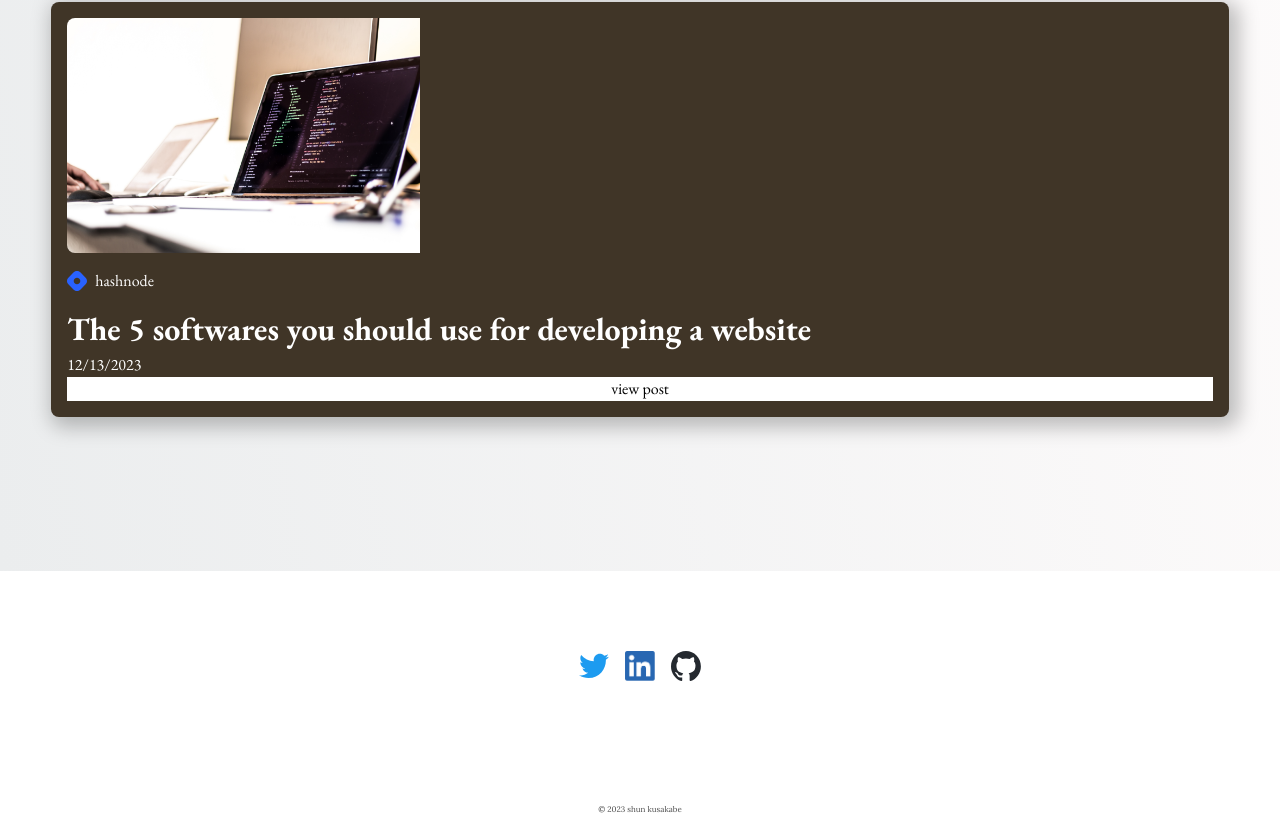
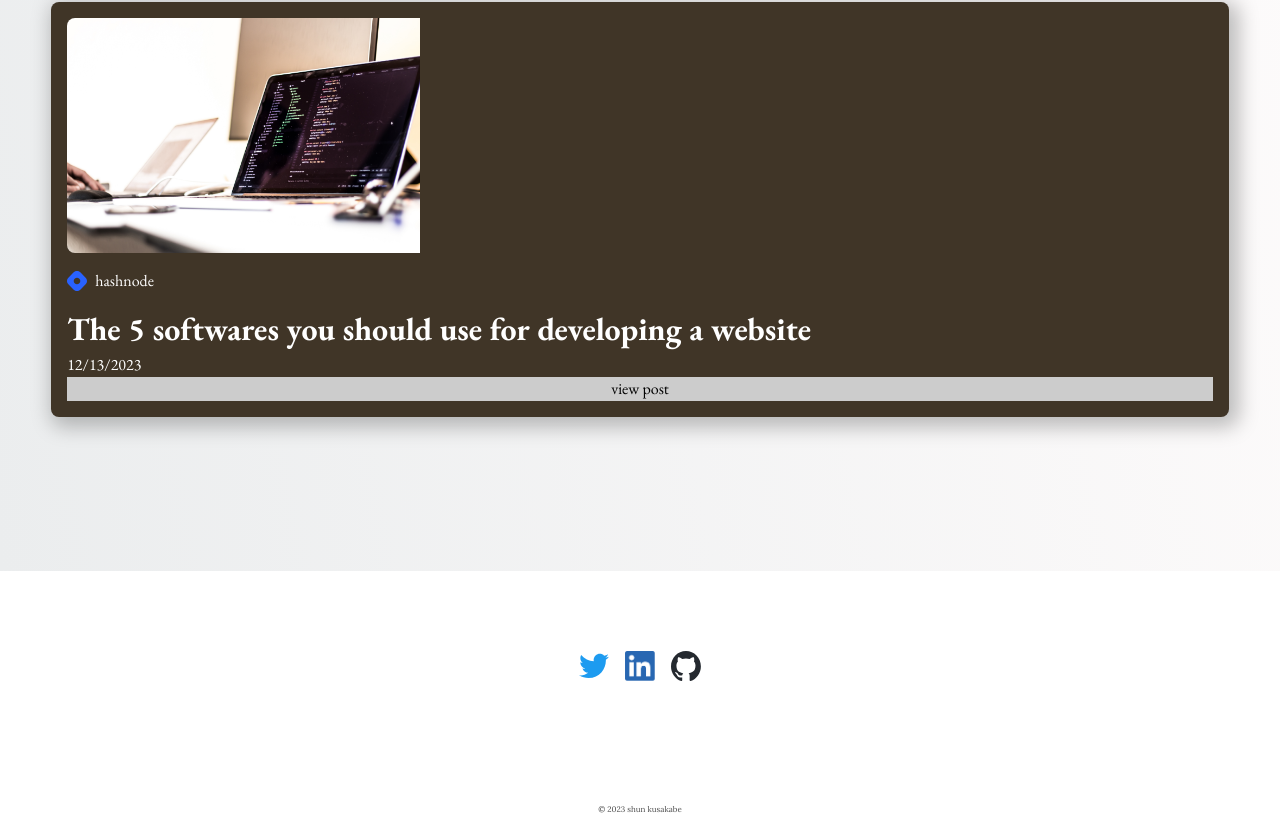
Before and after one commit to shunssv/kusakabe-site, a Next.js app: page / in a window 1280 px wide. Shown: the part 4126-4944 px from the top of the page. Built offline with nearby package versions, Linux system fonts and the light colour scheme; no server answers; a web font is replaced by a local one.

Commit message:
:construction: Style blog button - KUS-3

```diff
--- a/src/styles/Home.module.scss
+++ b/src/styles/Home.module.scss
@@ -339,7 +339,7 @@
       a {
         display: block;
         width: 100%;
-        background-color: #ffffff;
+        background-color: #ccc;
         color: #000000;
       }
     }
```
